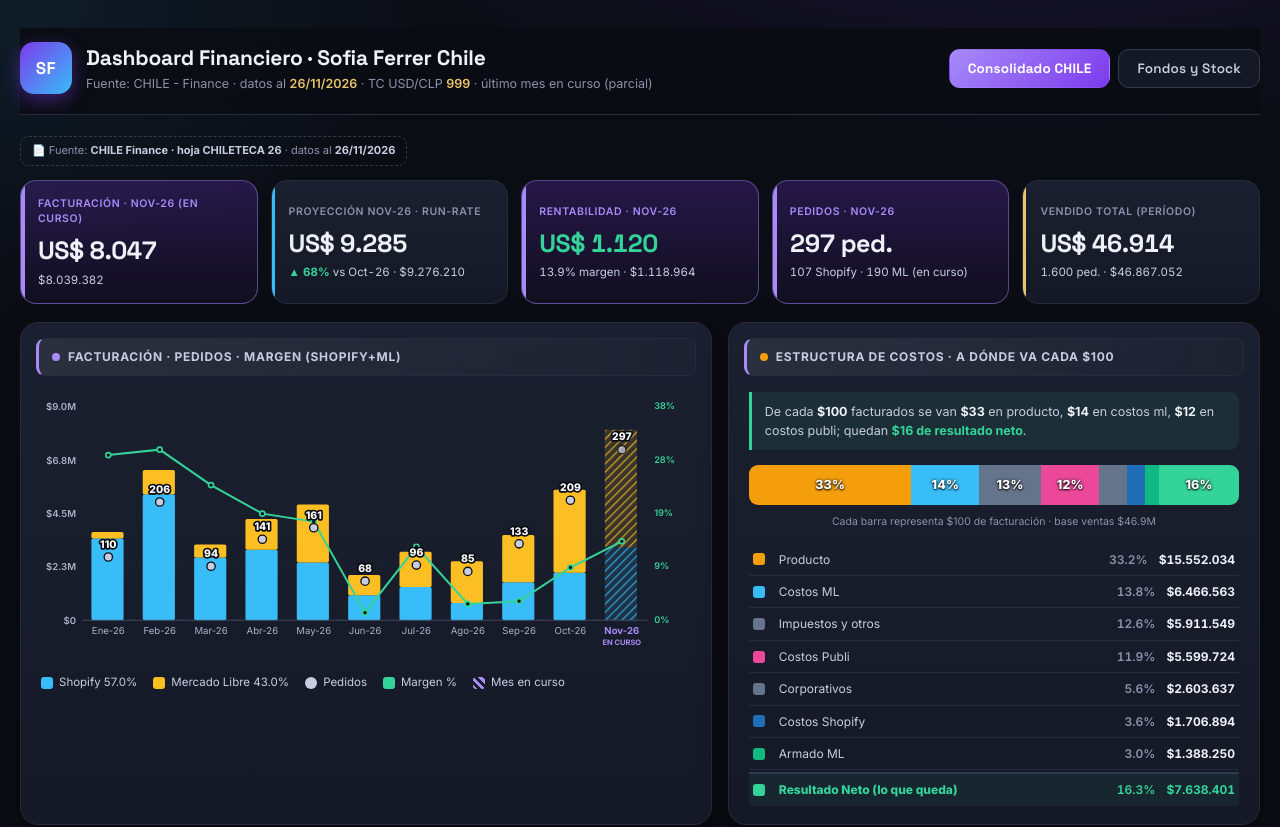
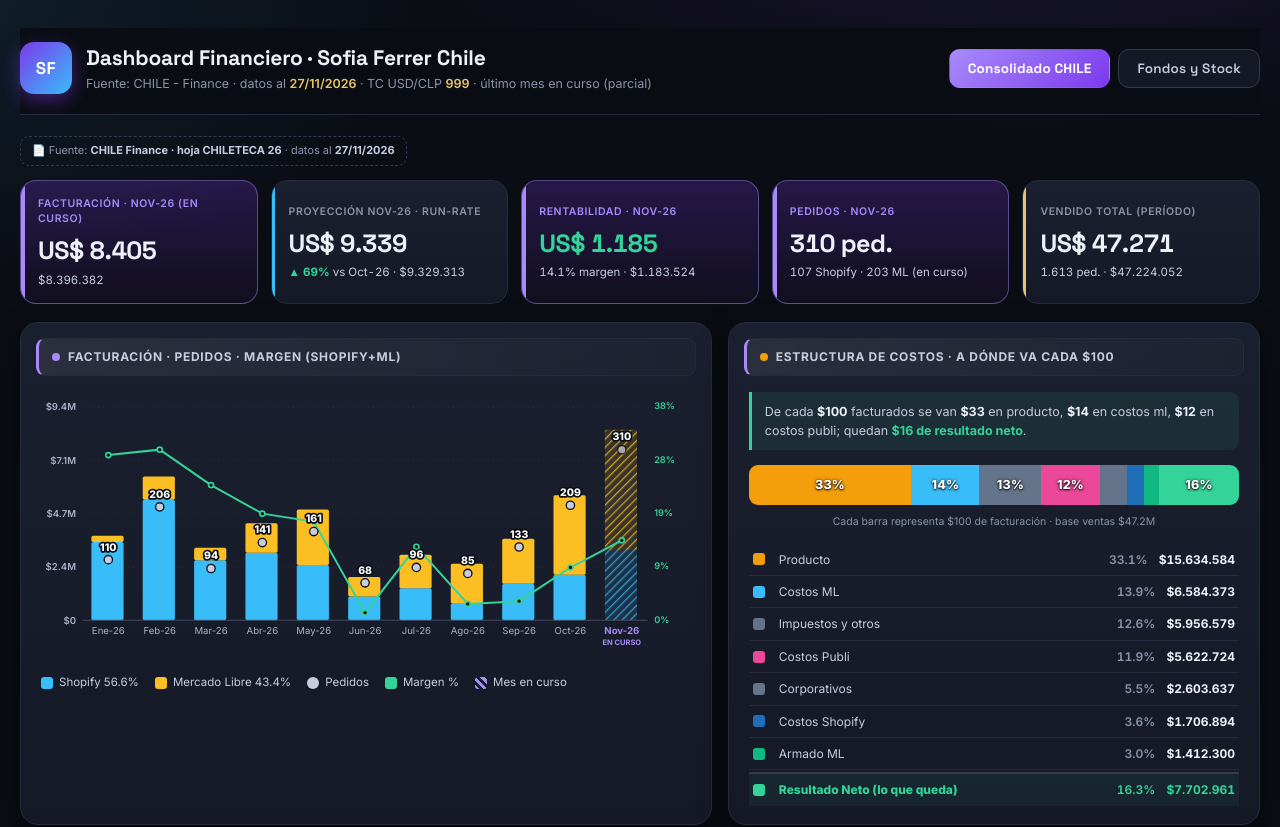
Before and after one commit to agustinperazolo-bot/calculadora-ML, a plain HTML site: page Dashboard_Finanzas_CHILE.html in a window 1280 px wide. Shown: the top 827 px of the page. Drawn offline with Linux system fonts and the light colour scheme.

Commit message:
Add files via upload

```diff
--- a/Dashboard_Finanzas_CHILE.html
+++ b/Dashboard_Finanzas_CHILE.html
@@ -205,7 +205,7 @@
       <div class="logo">SF</div>
       <div>
         <h1>Dashboard Financiero · Sofia Ferrer Chile</h1>
-        <div class="sub">Fuente: CHILE - Finance · datos al <b>26/11/2026</b> · TC USD/CLP <b id="tcnote">999</b> · último mes en curso (parcial)</div>
+        <div class="sub">Fuente: CHILE - Finance · datos al <b>27/11/2026</b> · TC USD/CLP <b id="tcnote">999</b> · último mes en curso (parcial)</div>
       </div>
     </div>
     <div class="tabs">
@@ -216,7 +216,7 @@
   <div id="srcchip"></div>
   <div id="tab_cl" class="tab show"></div>
   <div id="tab_fs" class="tab"></div>
-  <div class="foot">Chileteca SpA · montos en CLP (USD al TC 999) · generado el 26/11/2026</div>
+  <div class="foot">Chileteca SpA · montos en CLP (USD al TC 999) · generado el 27/11/2026</div>
 </div>
 <script>
 /* ===== DASHBOARD CHILE · datos ===== */
@@ -226,11 +226,11 @@ const usd=n=>"US$ "+Math.round(n/USD).toLocaleString("es-CL");
 const DATA={
 "shop":{partial:true,months:["Ene-26","Feb-26","Mar-26","Abr-26","May-26","Jun-26","Jul-26","Ago-26","Sep-26","Oct-26","Nov-26"],envios:[101,169,76,96,76,33,41,27,54,67,107],pventa:[34156,31461,34833,31016,32090,31850,34353,27100,29693,29991,28826],ventas:[3449756,5316909,2647308,2977536,2438840,1051050,1408473,731700,1603422,2009397,3084382],cv:[1916969,2862374,1576946,1929224,1618221,756699,905213,535562,1015237,285166],margenBruto:[1532787,2454535,1070362,1048312,820619,294351,503260,196138,588185,891434],corpo:[87053,87053,87053,87053,87053,87053,87053,87053,87053,87053],resBruto:[1445734,2367482,983309,961259,733566,207298,416207,-82915,181132,484381],resNeto:[1445734,2367482,983309,961259,733566,207298,416207,-82915,181132,484381],struct:[["CMV SF Chile",8482624,"#f59e0b"],["Facebook Ads",3447647,"#ec4899"],["Shopify / Apps",812374,"#38bdf8"],["Comisiones MP",658966,"#a855f7"],["Costos Corporativos",870530,"#0ea5e9"],["Otros costos (diseño/marketing)",832000,"#f97316"]],fisco:2634712,ivaRecup:956215},
 "ml":{partial:true,months:["Dic-25","Ene-26","Feb-26","Mar-26","Abr-26","May-26","Jun-26","Jul-26","Ago-26","Sep-26","Oct-26"],envios:[78,9,37,18,45,85,35,55,58,79,81],pventa:[30660,30477,27662,30396,28778,29471,25414,27809,30405,25943,25512],ventas:[2391500,274295,1023500,547133,1295016,2505044,889500,1529500,1763500,2049500,2066500],devol:[0,0,0,0,0,58180,29990,45589,0,56980,0],margenBruto:[1674050,193697,728510,392817,915523,1698552,555289,1004532,1192747,1334988,1384555],resBruto:[990330,114806,404181,235035,435092,844032,137110,418021,518547,496768,535218],resNeto:[695091,80661,275812,165849,291700,569035,45894,253871,332296,279345,319157],dividendo:[231697,26887,91937,55283,97233,189678,15298,84624,110765,93115,106386],struct:[["Costos ML (comisión+envío)",5068989,"#38bdf8"],["Costo JOYA",2925837,"#f59e0b"],["Costo Armado",1054850,"#10b981"],["Costo Cajita",960372,"#eab308"],["Publicidad",1078800,"#ec4899"],["Devoluciones",190739,"#ef4444"],["Costo Insumos",117000,"#84cc16"]],fisco:1820430,ivaRecup:846521},
-"cl":{partial:true,months:["Ene-26","Feb-26","Mar-26","Abr-26","May-26","Jun-26","Jul-26","Ago-26","Sep-26","Oct-26","Nov-26"],enviosSH:[101,169,76,96,76,33,41,27,54,67,107],enviosML:[9,37,18,45,85,35,55,58,79,142,190],ventas:[3724051,6340409,3194441,4272552,4885704,1910560,2892384,2495200,3595942,5516427,8039382],resBruto:[1555459,2708851,1165283,1342797,1467664,266534,740035,386605,574393,1209323,2133007],resNeto:[1085728,1909107,762354,803881,851408,25546,375206,71874,120821,513512,1118964],dividendo:[361909,636369,254118,267960,283803,8515,125069,23958,40274,171171,372988],struct:[["Producto",15552034,"#f59e0b"],["Costos Publi",5599724,"#ec4899"],["Costos ML",6466563,"#38bdf8"],["Costos Shopify",1706894,"#1e6fb8"],["Corporativos",2603637,"#64748b"],["Armado ML",1388250,"#10b981"]],fisco:5911550,ivaRecup:1571426}
+"cl":{partial:true,months:["Ene-26","Feb-26","Mar-26","Abr-26","May-26","Jun-26","Jul-26","Ago-26","Sep-26","Oct-26","Nov-26"],enviosSH:[101,169,76,96,76,33,41,27,54,67,107],enviosML:[9,37,18,45,85,35,55,58,79,142,203],ventas:[3724051,6340409,3194441,4272552,4885704,1910560,2892384,2495200,3595942,5516427,8396382],resBruto:[1555459,2708851,1165283,1342797,1467664,266534,740035,386605,574393,1209323,2242597],resNeto:[1085728,1909107,762354,803881,851408,25546,375206,71874,120821,513512,1183524],dividendo:[361909,636369,254118,267960,283803,8515,125069,23958,40274,171171,394508],struct:[["Producto",15634584,"#f59e0b"],["Costos Publi",5622724,"#ec4899"],["Costos ML",6584373,"#38bdf8"],["Costos Shopify",1706894,"#1e6fb8"],["Corporativos",2603637,"#64748b"],["Armado ML",1412300,"#10b981"]],fisco:5956580,ivaRecup:1583396}
 };
 
 DATA.shop25={partial:false,months:["Ene-25","Feb-25","Mar-25","Abr-25","May-25","Jun-25","Jul-25","Ago-25","Sep-25","Oct-25","Nov-25","Dic-25"],envios:[85,177,98,117,82,116,79,107,100,163,326,257],pventa:[36370,32647,32509,35682,33183,32325,32166,32793,31490,33369,33013,38111],ventas:[3091450,5778519,3185882,4174794,2721006,3749700,2541114,3508851,3149000,5439147,10762238,9794527],cv:[1657555,3002220,1819556,2090934,1452187,2043444,1597998,1744475,1731138,2599220,5086784,4366228],margenBruto:[1433895,2776299,1366326,2083860,1268819,1706256,943116,1764376,1417862,2839927,5675454,5428299],corpo:[87053,87053,87053,87053,87053,87053,87053,87053,87053,87053,87053,87053],resBruto:[1346842,2689246,1279273,1996807,1181766,1619203,856063,1677323,1330809,2752874,5588401,5341246],resNeto:[1346842,2689246,1279273,1996807,1181766,1619203,856063,1677323,1330809,2752874,5588401,5341246],struct:[["CMV SF Chile",19935333,"#f59e0b"],["Facebook Ads",6007854,"#ec4899"],["Comisiones MP",1673201,"#a855f7"],["Shopify / Apps",1575352,"#38bdf8"],["Costos Corporativos",1044636,"#0ea5e9"]],fisco:7252839,ivaRecup:2010558};
-const FONDOS={"fecha":"26/11/2026","tc":999,"conv":{"iniUSD":6133,"actUSD":16720,"stkUSD":10280},"caja":[["Santander $",3505000],["MercadoPago",9500000],["Santander USD",99900]],"socios":[["Pera",3057514],["Seba",0],["Nico",2485194]],"mediacor":[["Compra joyas · deuda 2025",1128870],["Compra anillos + cajas · deuda 2026",0]],"retiros":[["Retiros Seba 2026",1800000],["Retiros Nico 2026",933881]],"casa":[["2cora",794205,150],["Nudo",1947351,386],["Pelota",199800,125],["Cadena",265334,166],["Cajitas",1529550,927],["Pulseras",47253,22],["Puls 2 cora",127792,78],["Estuche Blanco",468461,203],["Estuche Puls Nudo",36923,16],["Anillos",287972,406],["Puls Olita",513236,125],["Puls Cruz Comunión",395654,445],["Puls Nudo",88711,120],["Forever D",760838,280],["Forever P",222817,82]],"full":[["2cora",116483,22],["Nudo",166483,33],["Cajitas",112200,68],["Estuche Blanco",23077,10],["Estuche Puls Nudo",18462,8],["Anillos",19860,28],["Puls Nudo",9610,13]],"transito":[["2cora",2117880,400]]};
+const FONDOS={"fecha":"27/11/2026","tc":999,"conv":{"iniUSD":6133,"actUSD":17051,"stkUSD":10383},"caja":[["Santander $",3485000],["MercadoPago",9748000],["Santander USD",99900]],"socios":[["Pera",3057514],["Seba",0],["Nico",2485194]],"mediacor":[["Compra joyas · deuda 2025",1128870],["Compra anillos + cajas · deuda 2026",0]],"retiros":[["Retiros Seba 2026",1800000],["Retiros Nico 2026",933881]],"casa":[["2cora",783616,148],["Nudo",1947351,386],["Pelota",199800,125],["Cadena",265334,166],["Cajitas",1522950,923],["Pulseras",47253,22],["Puls 2 cora",127792,78],["Estuche Blanco",466153,202],["Estuche Puls Nudo",36923,16],["Anillos",286553,404],["Puls Olita",513236,125],["Puls Cruz Comunión",395654,445],["Puls Nudo",88711,120],["Forever D",749969,276],["Forever P",220100,81]],"full":[["2cora",254146,48],["Nudo",156393,31],["Cajitas",100650,61],["Estuche Blanco",20769,9],["Estuche Puls Nudo",16154,7],["Anillos",19860,28],["Puls Cruz Comunión",26673,30],["Puls Nudo",8871,12]],"transito":[["2cora",2117880,400]]};
 const SRC={sh25:"CHILE Finance · hoja $ chi EERR-25",sh:"CHILE Finance · hoja $ chi EERR-26",ml:"CHILE Finance · hoja ML Finz 26",cl:"CHILE Finance · hoja CHILETECA 26",fs:"CHILE Finance · hoja Analisis Rent 26 (panel FONDOS y STOCKS)"};
 function setSrc(k){const el=document.getElementById("srcchip");if(!el)return;const b=document.querySelector(".sub b");el.innerHTML=`\u{1F4C4} Fuente: <b>${SRC[k]||""}</b> · datos al <b>${b?b.textContent:""}</b>`;}
 
```
